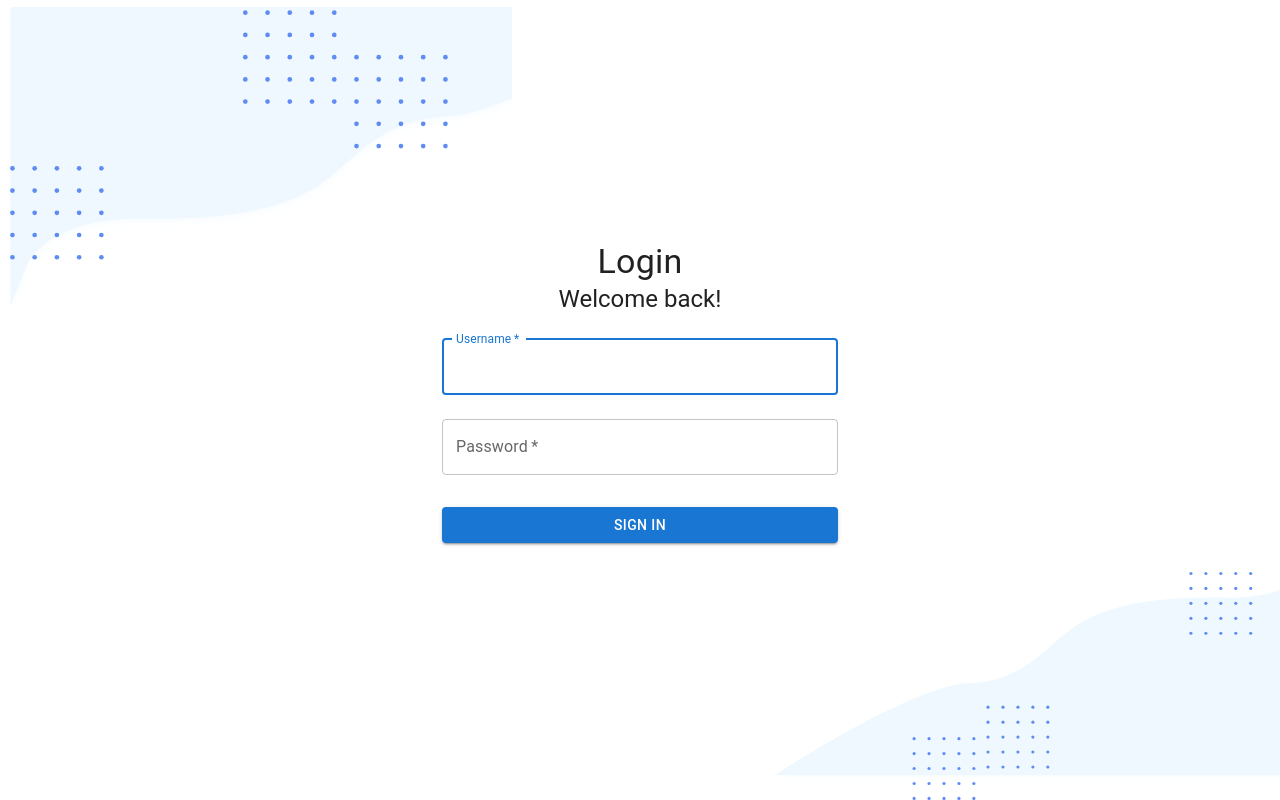
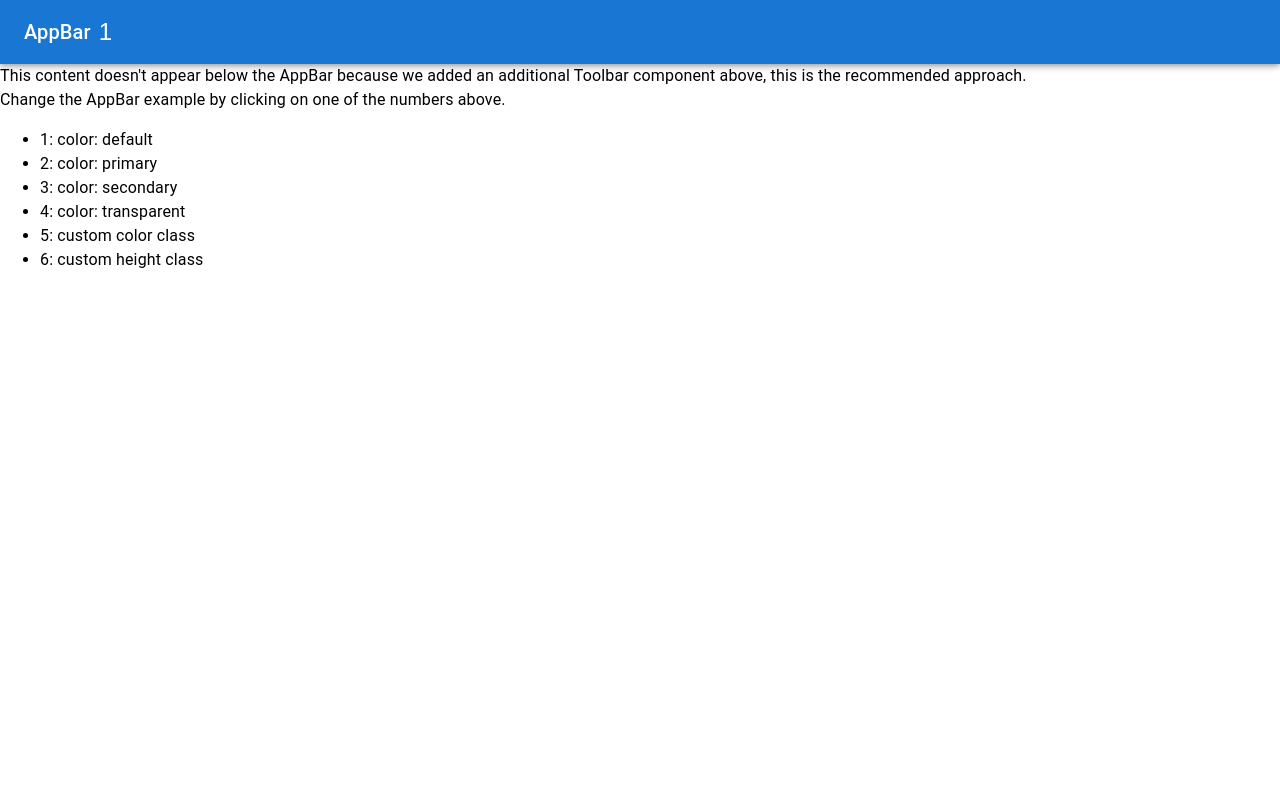
Before and after one commit to JK1997/assignment-cms-beta-werkz, a React (Create React App) app: page /staffList in a window 1280 px wide. Built offline with nearby package versions, Linux system fonts and the light colour scheme.

Commit message:
Initialize staff list page using react router

```diff
--- a/package.json
+++ b/package.json
@@ -15,6 +15,7 @@
     "@types/react-dom": "^18.2.7",
     "react": "^18.2.0",
     "react-dom": "^18.2.0",
+    "react-router-dom": "^6.14.2",
     "react-scripts": "5.0.1",
     "typescript": "^4.5.2",
     "web-vitals": "^2.1.4"
--- a/src/App.tsx
+++ b/src/App.tsx
@@ -1,12 +1,16 @@
 import React from 'react'
+import {Routes, Route} from 'react-router-dom';
+
 import SignIn from './SignIn'
+import StaffList from './staffPages/StaffList'
 
-function App () {
-  return (
-    <div className="App">
-     <SignIn />
-    </div>
-  )
+function App() {
+    return (
+        <Routes>
+            <Route path="/" element={<SignIn />} />
+            <Route path="staffList" element={<StaffList />} />
+        </Routes>
+    )
 }
 
 export default App
--- a/src/SignIn.tsx
+++ b/src/SignIn.tsx
@@ -8,18 +8,16 @@ import Container from '@mui/material/Container'
 import { createTheme, ThemeProvider } from '@mui/material/styles'
 import bgImage1 from './images/bg-1.svg'
 import bgImage2 from './images/bg-2.svg'
+import { Link, useNavigate } from 'react-router-dom'
 
 const defaultTheme = createTheme()
 
 export default function SignIn () {
-  const handleSubmit = (event: React.FormEvent<HTMLFormElement>) => {
-    event.preventDefault()
-    const data = new FormData(event.currentTarget)
-    console.log({
-      email: data.get('email'),
-      password: data.get('password')
-    })
-  }
+    const navigate = useNavigate();
+
+    const goToStaffList = () => {
+        navigate('/staffList')
+    }
 
   return (
         <ThemeProvider theme={defaultTheme}>
@@ -39,7 +37,7 @@ export default function SignIn () {
                     <Typography component="h1" variant="h5">
                         Welcome back!
                     </Typography>
-                    <Box component="form" onSubmit={handleSubmit} noValidate sx={{ mt: 1 }}>
+                    <Box component="form" noValidate sx={{ mt: 1 }}>
                         <TextField
                             margin="normal"
                             required
@@ -61,10 +59,11 @@ export default function SignIn () {
                             autoComplete="current-password"
                         />
                         <Button
-                            type="submit"
+                            type="button"
                             fullWidth
                             variant="contained"
                             sx={{ mt: 3, mb: 2 }}
+                            onClick={() => goToStaffList()}
                         >
                             Sign In
                         </Button>
--- a/src/index.tsx
+++ b/src/index.tsx
@@ -3,13 +3,16 @@ import ReactDOM from 'react-dom/client'
 import './index.css'
 import App from './App'
 import reportWebVitals from './reportWebVitals'
+import { BrowserRouter } from 'react-router-dom';
 
 const root = ReactDOM.createRoot(
   document.getElementById('root') as HTMLElement
 )
 root.render(
   <React.StrictMode>
-    <App />
+      <BrowserRouter>
+          <App />
+      </BrowserRouter>
   </React.StrictMode>
 )
 
--- /dev/null
+++ b/src/staffPages/StaffList.tsx
@@ -0,0 +1,40 @@
+import { AppBar, IconButton, Toolbar, Typography } from "@mui/material";
+import React, { useState } from "react";
+
+export default function ButtonAppBar() {
+    const [example, setExample] = useState("primary");
+    const isCustomColor = example === "customColor";
+    const isCustomHeight = example === "customHeight";
+    return (
+        <React.Fragment>
+            <AppBar>
+                <Toolbar>
+                    <Typography variant="h6">
+                        AppBar
+                    </Typography>
+                    <IconButton color="inherit" onClick={() => setExample("default")}>
+                        1
+                    </IconButton>
+                </Toolbar>
+            </AppBar>
+            <Toolbar />
+            <Typography>
+                This content doesn't appear below the AppBar because we added an
+                additional Toolbar component above, this is the recommended approach.{" "}
+            </Typography>
+            <Typography>
+                Change the AppBar example by clicking on one of the numbers above.
+            </Typography>
+            <Typography>
+                <ul>
+                    <li> 1: color: default </li>
+                    <li> 2: color: primary </li>
+                    <li> 3: color: secondary </li>
+                    <li> 4: color: transparent </li>
+                    <li> 5: custom color class </li>
+                    <li> 6: custom height class </li>
+                </ul>
+            </Typography>
+        </React.Fragment>
+    );
+}
```
Also changed, not shown: 1 other file (tests, documents, lock files or other folders).
